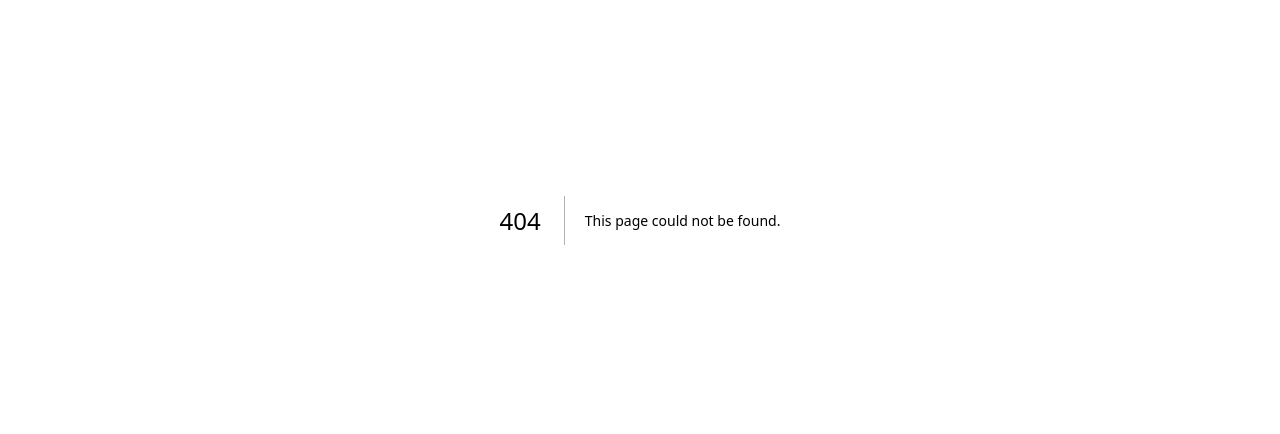
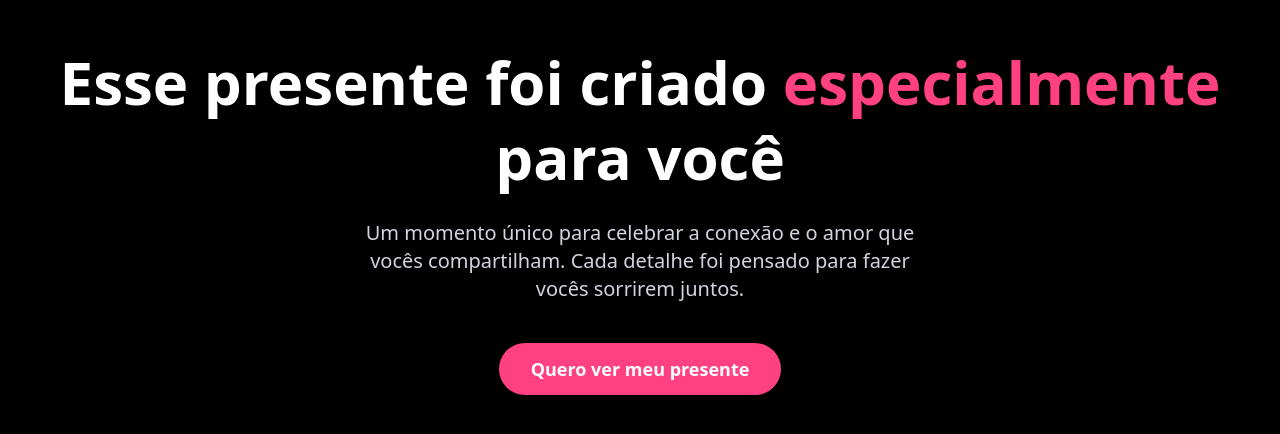
Before and after one commit to robinndev/estelars.saas, a Next.js app: page /1 in a window 1280 px wide. Before the commit this address had no page. Shown: the part 180-614 px from the top of the page. Built offline with nearby package versions, Linux system fonts and the light colour scheme.

Commit message:
feat: add my profile

```diff
--- /dev/null
+++ b/app/[id]/page.tsx
@@ -0,0 +1,20 @@
+"use client";
+
+import { useParams } from "next/navigation";
+import { motion } from "framer-motion";
+import { GetYourPresent } from "@/src/components/organisms/get-your-present";
+
+export default function CoupleProfile() {
+  const { id } = useParams();
+
+  return (
+    <motion.div
+      initial={{ opacity: 0, scale: 0.97, filter: "blur(20px)" }}
+      animate={{ opacity: 1, scale: 1, filter: "blur(0px)" }}
+      transition={{ duration: 0.9, ease: "easeOut" }}
+      className="min-h-screen w-full bg-black flex"
+    >
+      <GetYourPresent />
+    </motion.div>
+  );
+}
--- /dev/null
+++ b/src/components/organisms/get-your-present.tsx
@@ -0,0 +1,41 @@
+"use client";
+
+import { motion } from "framer-motion";
+
+export function GetYourPresent() {
+  const specialColor = "#FF4081"; // cor do "especial", você pode trocar
+
+  return (
+    <motion.div
+      initial={{ opacity: 0, y: 30 }}
+      animate={{ opacity: 1, y: 0 }}
+      transition={{ duration: 1, ease: "easeOut" }}
+      className="flex flex-col items-center justify-center w-full min-h-screen px-6 text-center bg-black"
+    >
+      {/* Título estilo Netflix */}
+      <h1 className="text-5xl md:text-6xl font-extrabold text-white leading-tight mb-6">
+        Esse presente foi criado{" "}
+        <span style={{ color: specialColor }}>especialmente</span> para você
+      </h1>
+
+      {/* Descrição romântica */}
+      <p className="text-lg md:text-xl text-gray-300 max-w-xl mb-10">
+        Um momento único para celebrar a conexão e o amor que vocês
+        compartilham. Cada detalhe foi pensado para fazer vocês sorrirem juntos.
+      </p>
+
+      {/* Botão chamativo */}
+      <motion.button
+        whileHover={{
+          scale: 1.05,
+          boxShadow: `0 0 20px ${specialColor}, 0 0 40px ${specialColor}80`,
+        }}
+        whileTap={{ scale: 0.95 }}
+        style={{ backgroundColor: specialColor }}
+        className="px-8 py-3 rounded-full font-bold text-white text-lg shadow-lg transition-all duration-300"
+      >
+        Quero ver meu presente
+      </motion.button>
+    </motion.div>
+  );
+}
```
